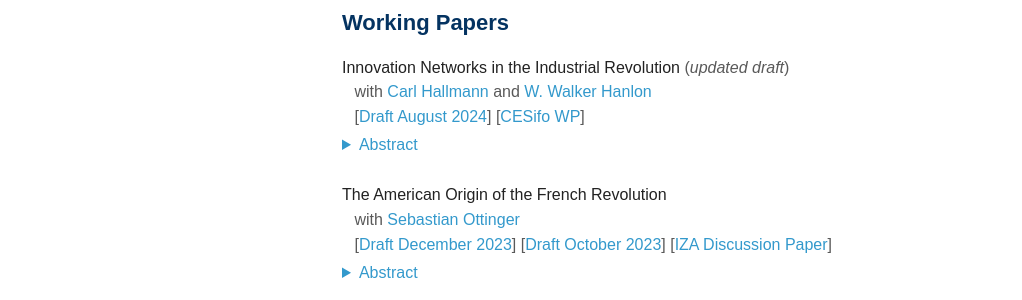
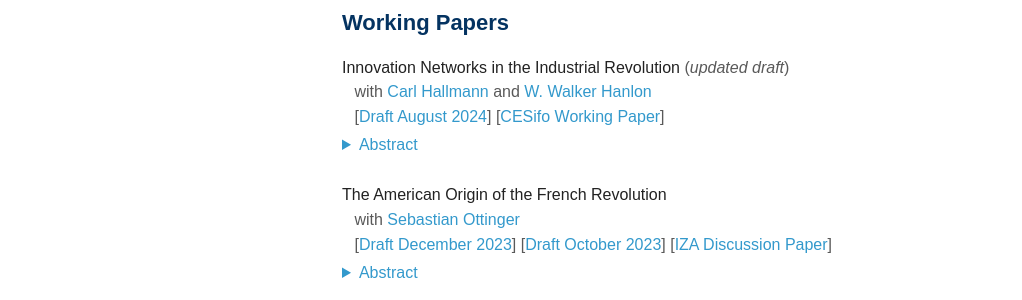
Before and after one commit to lukasrosenberger/lukasrosenberger.github.io, a Jekyll site: the page built from index.md, in a window 1280 px wide and 1169 px high. Shown: the part 406-706 px from the top of the window, without its empty margins (128-1150 px from the left). Built offline with Jekyll 4.4.1, drawn with Linux system fonts in a browser that asks for light colours; nearby versions of some CDN libraries; some web fonts are replaced; a style sheet for code colours, icons or effects is not loaded.

Commit message:
Update index.md

```diff
--- a/index.md
+++ b/index.md
@@ -35,7 +35,7 @@ Contact: [lukas.rosenberger(a)econ.lmu.de](mailto:lukas.rosenberger@econ.lmu.de)
 
 **Innovation Networks in the Industrial Revolution** (*updated draft*)
   <br>  &ensp;  with [Carl Hallmann](https://cclemh.github.io/) and [W. Walker Hanlon](http://walkerhanlon.com/)
-  <br>  &ensp; [[Draft August 2024](https://lukasrosenberger.github.io/download/rosenberger_hanlon_hallmann_Aug2024.pdf)] [[CESifo WP](https://www.cesifo.org/en/publications/2024/working-paper/innovation-networks-industrial-revolution)]
+  <br>  &ensp; [[Draft August 2024](https://lukasrosenberger.github.io/download/rosenberger_hanlon_hallmann_Aug2024.pdf)] [[CESifo Working Paper](https://www.cesifo.org/en/publications/2024/working-paper/innovation-networks-industrial-revolution)]
   <details>
   <summary>Abstract</summary>
 How did Britain sustain faster rates of economic growth than comparable European countries, such as France, during the Industrial Revolution? We argue that Britain possessed an important but underappreciated innovation advantage: British inventors worked in technologies that were more central within the innovation network. We offer a new approach for measuring the innovation network using patent data from Britain and France in the late-18th and early-19th century. We show that the network influenced innovation outcomes and demonstrate that British inventors worked in more central technologies within the innovation network than French inventors. Drawing on recently developed theoretical tools, and using a novel estimation strategy, we quantify the implications for technology growth rates in Britain compared to France. Our results indicate that the shape of the innovation network, and the location of British inventors within it, explains an important share of the more rapid technological change and industrial growth in Britain during the Industrial Revolution.
```
